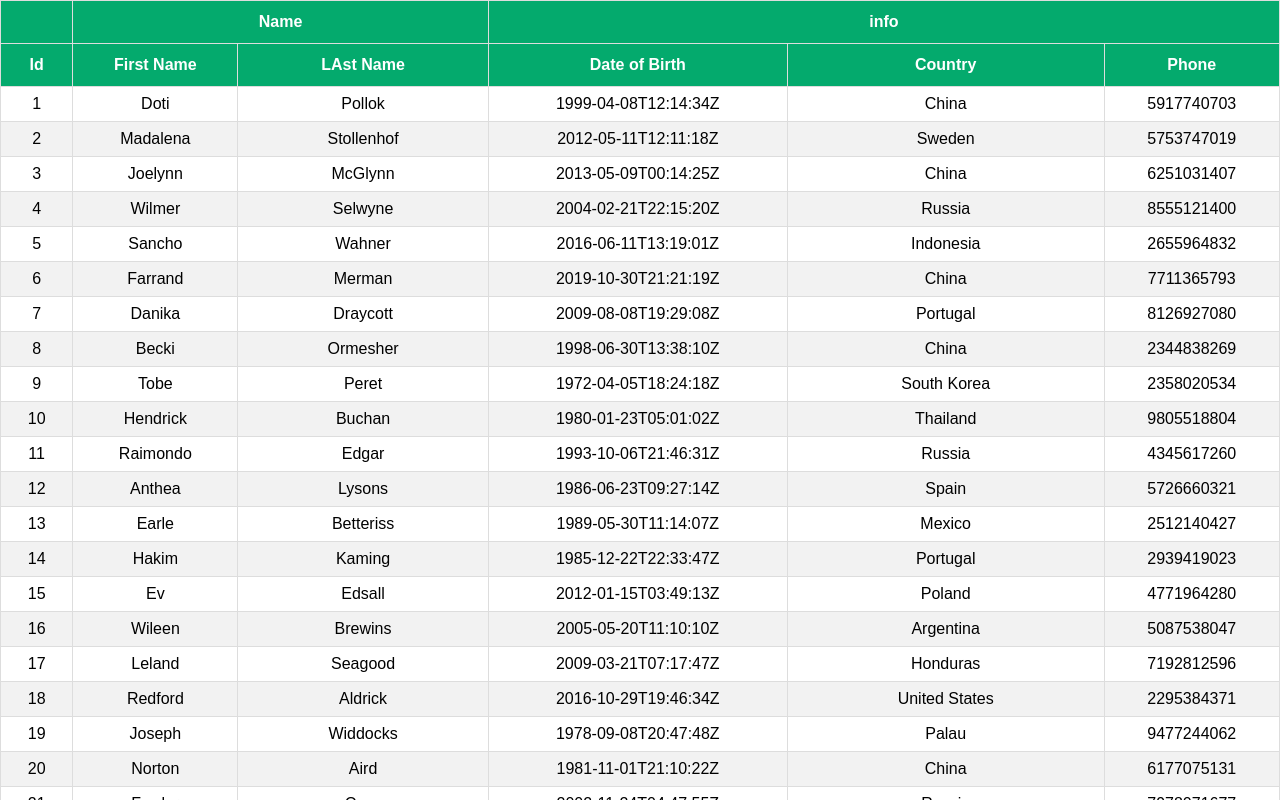
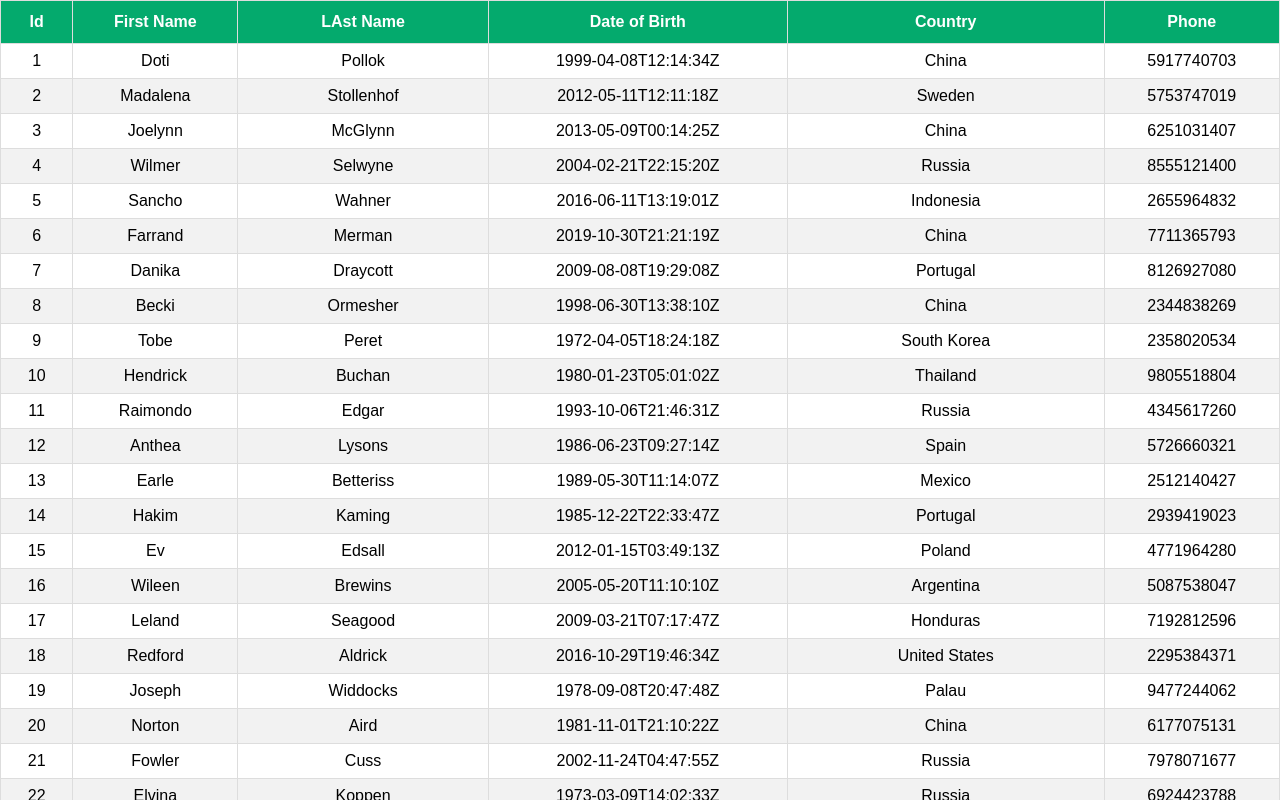
Before and after one commit to amir-shahsahebi/styled-component, a React (Create React App) app: page / in a window 1280 px wide. Shown: the top 800 px of the page. Built offline with nearby package versions, Linux system fonts and the light colour scheme.

Commit message:
table sorted via useSortBy

```diff
--- a/src/App.js
+++ b/src/App.js
@@ -9,6 +9,7 @@
 // } from "./components/Button/Button";
 // import { ThemeProvider, createGlobalStyle } from "styled-components";
 import BasicTable from "./components/BasicTable";
+import SortingTable from "./components/SortingTable";
 
 // const theme = {
 //   dark: {
@@ -61,7 +62,8 @@
 function App() {
   return (
     <div className="App">
-      <BasicTable />
+      {/* <BasicTable /> */}
+      <SortingTable />
     </div>
   );
 }
--- /dev/null
+++ b/src/components/SortingTable.js
@@ -0,0 +1,79 @@
+import { useTable, useSortBy } from "react-table";
+import MOCK_DATA from "./MOCK_DATA.json";
+import { COLUMNS } from "./columns";
+import { useMemo } from "react";
+import "./table.css";
+const SortingTable = () => {
+  //   const columns = useMemo(() => GROUPED_COLUMNS, []);
+  const columns = useMemo(() => COLUMNS, []);
+  const data = useMemo(() => MOCK_DATA, []);
+
+  // step3: creating a table instance
+  //   const tableInstance = useTable({
+  //     // using es6 shorthand syntax
+  //     columns,
+  //     data,
+  //   });
+  //   const { getTableProps, getTableBodyProps, headerGroups, rows, prepareRow } =
+  //     tableInstance;
+  //   console.log("tableInstance", tableInstance);
+
+  const {
+    getTableProps,
+    getTableBodyProps,
+    headerGroups,
+    footerGroups,
+    rows,
+    prepareRow,
+  } = useTable(
+    {
+      columns,
+      data,
+    },
+    useSortBy
+  );
+
+  // step4: define a basic table structure
+  return (
+    <table {...getTableProps()}>
+      <thead>
+        {headerGroups.map((headerGroup) => (
+          <tr {...headerGroup.getHeaderGroupProps()}>
+            {headerGroup.headers.map((column) => (
+              <th {...column.getHeaderProps(column.getSortByToggleProps())}>
+                {column.render("Header")}
+                <span>
+                  {/* isSortedDesc means "is descending sorting?" 🔻🔺*/}
+                  {column.isSorted ? (column.isSortedDesc ? "🔽" : "🔼") : ""}
+                </span>
+              </th>
+            ))}
+          </tr>
+        ))}
+      </thead>
+      <tbody {...getTableBodyProps()}>
+        {rows.map((row) => {
+          prepareRow(row);
+          return (
+            <tr {...row.getRowProps()}>
+              {row.cells.map((cell) => {
+                return <td {...cell.getCellProps()}>{cell.render("Cell")}</td>;
+              })}
+            </tr>
+          );
+        })}
+      </tbody>
+      <tfoot>
+        {footerGroups.map((footerGroup) => (
+          <tr {...footerGroup.getFooterGroupProps()}>
+            {footerGroup.headers.map((column) => (
+              <td {...column.getFooterProps()}>{column.render("Footer")}</td>
+            ))}
+          </tr>
+        ))}
+      </tfoot>
+    </table>
+  );
+};
+
+export default SortingTable;
```
